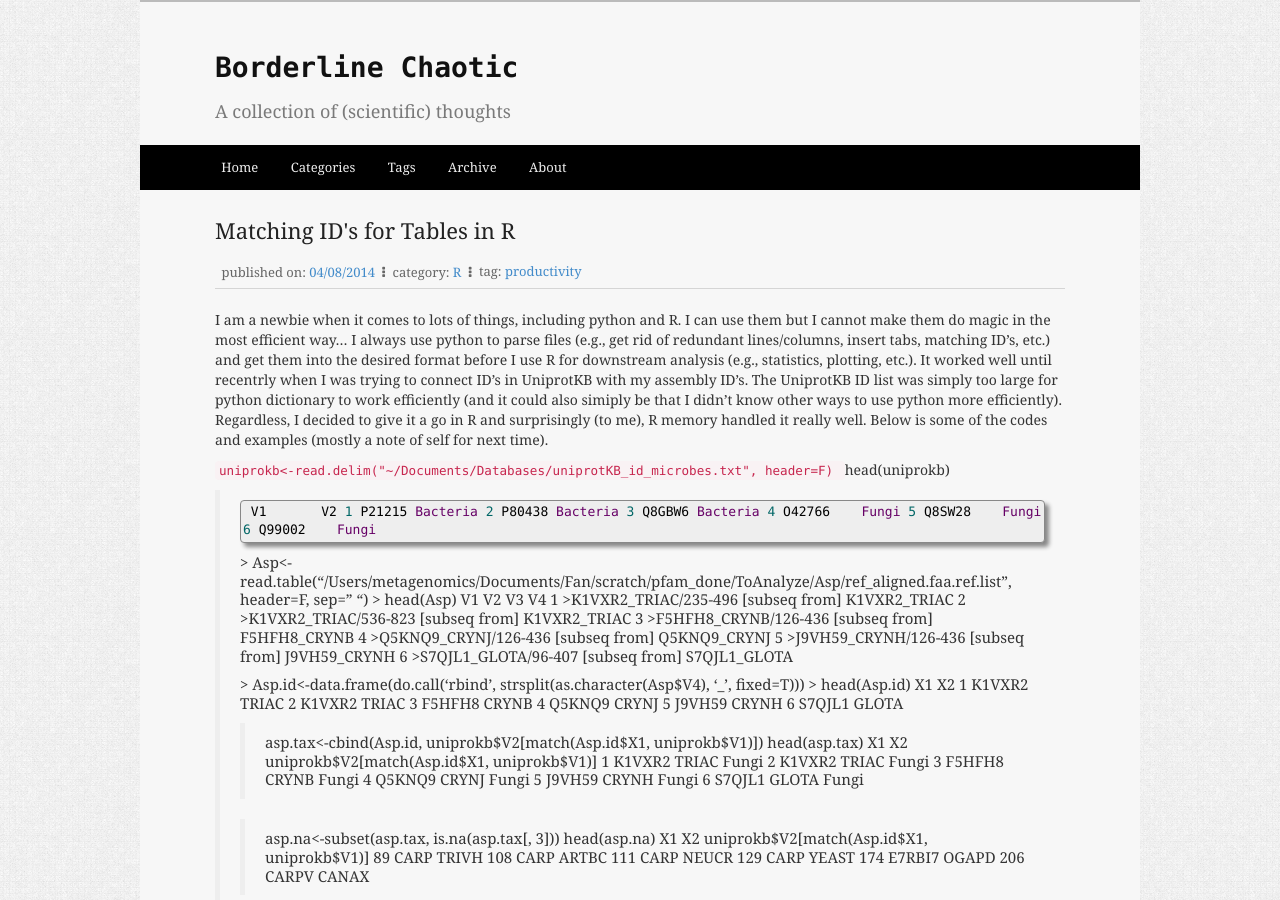
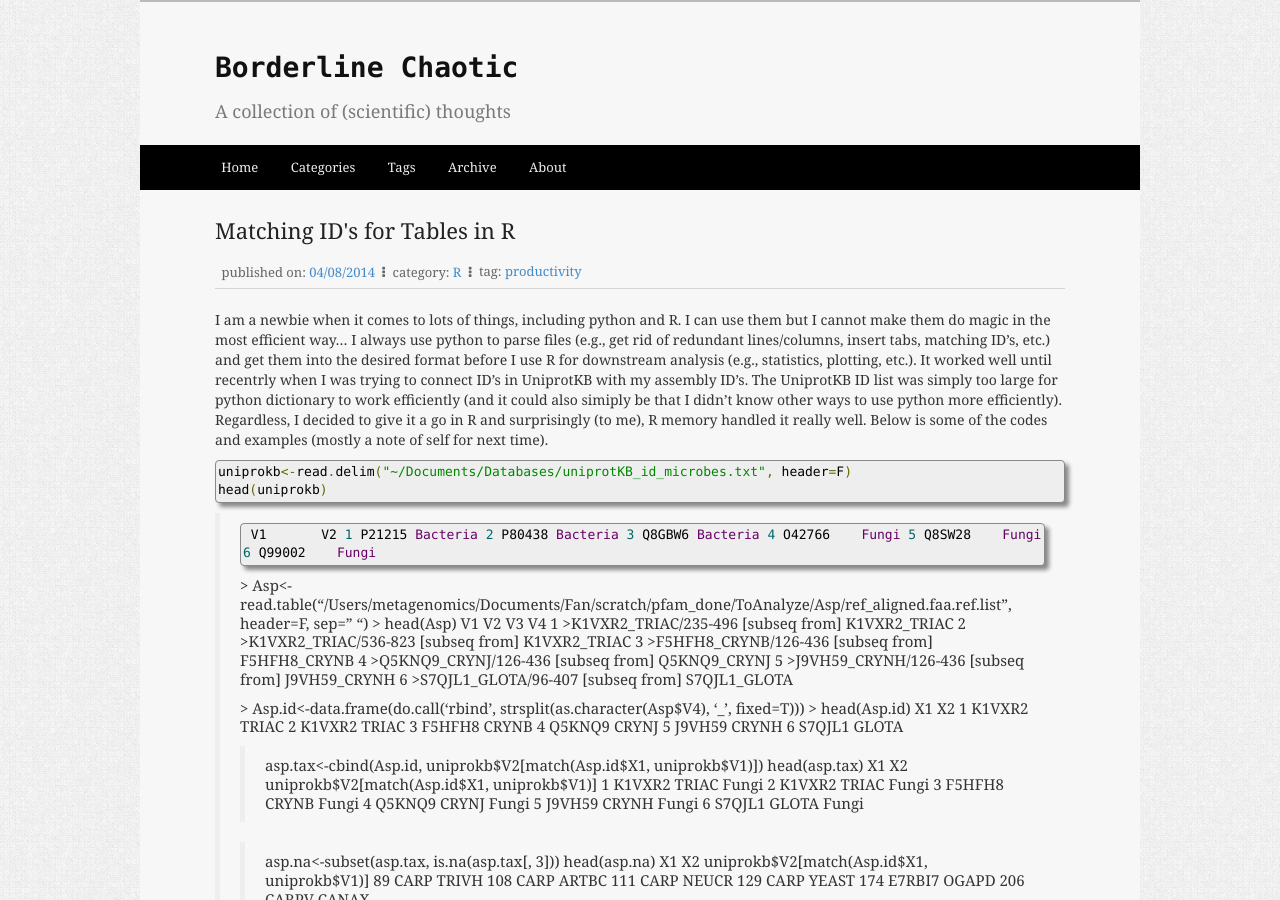
Before and after one commit to fandemonium/blog, a Jekyll site: the page built from _posts/2014-04-08-use-r-for-long-lists.md, in a window 1280 px wide and 900 px high. Built offline with Jekyll 4.4.1, drawn with Linux system fonts in a browser that asks for light colours; Markdown is read by kramdown in place of the engine named in the settings; comment, search, counter and statistics services are not loaded.

Commit message:
trying out code blocks

````diff
--- a/_posts/2014-04-08-use-r-for-long-lists.md
+++ b/_posts/2014-04-08-use-r-for-long-lists.md
@@ -6,8 +6,10 @@ tags: productivity
 ---
 I am a newbie when it comes to lots of things, including python and R. I can use them but I cannot make them do magic in the most efficient way... I always use python to parse files (e.g., get rid of redundant lines/columns, insert tabs, matching ID's, etc.) and get them into the desired format before I use R for downstream analysis (e.g., statistics, plotting, etc.). It worked well until recentrly when I was trying to connect ID's in UniprotKB with my assembly ID's. The UniprotKB ID list was simply too large for python dictionary to work efficiently (and it could also simiply be that I didn't know other ways to use python more efficiently). Regardless, I decided to give it a go in R and surprisingly (to me), R memory handled it really well. Below is some of the codes and examples (mostly a note of self for next time).
 
-```uniprokb<-read.delim("~/Documents/Databases/uniprotKB_id_microbes.txt", header=F)
-```head(uniprokb)
+```R
+uniprokb<-read.delim("~/Documents/Databases/uniprotKB_id_microbes.txt", header=F)
+head(uniprokb)
+```
 >      V1       V2
 >1 P21215 Bacteria
 >2 P80438 Bacteria
````
